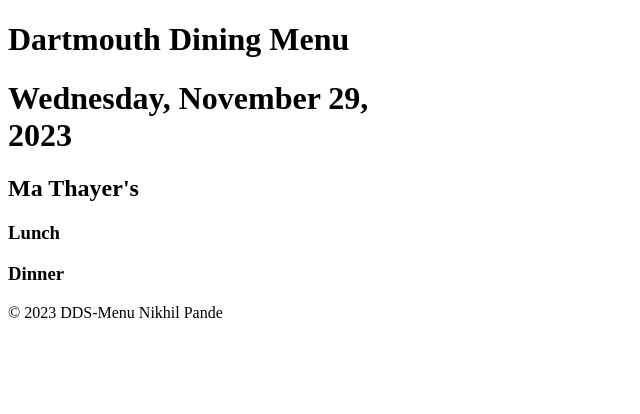
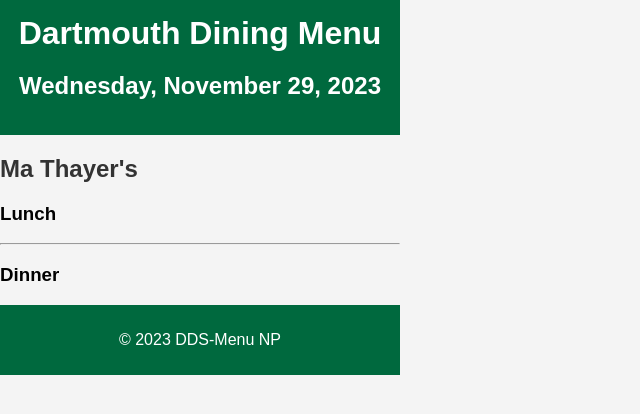
Before and after one commit to NPande25/DDS-Daily-Menu, a Django app: page / in a window 1280 px wide. Shown: the top 414 px of the page, without its empty margins (0-640 px from the left). Run offline with Django 4.2, Linux system fonts and the light colour scheme; data that the repository does not hold is empty.

Commit message:
updated styling

```diff
--- a/menu/dining1.py
+++ b/menu/dining1.py
@@ -1,16 +1,26 @@
 import json
 import requests
 import datetime
+import pytz
 
 
 def get_menu():
-    # get today's date
-    year = datetime.date.today().year
-    month = datetime.date.today().month
-    day = datetime.date.today().day
+    # # get today's date
+    # year = datetime.date.today().year
+    # month = datetime.date.today().month
+    # day = datetime.date.today().day
+
+    local_timezone = pytz.timezone('EST')  # Replace 'Your_Local_Timezone' with your actual time zone
+    today = datetime.datetime.now(local_timezone).date()
+
+    # print(today)
 
     # build url
-    url = f'https://menu.dartmouth.edu/menuapi/mealitems?dates={year}{month:02d}{day:02d}'
+    url = f'https://menu.dartmouth.edu/menuapi/mealitems?dates={today.year}{today.month:02d}{today.day:02d}'
+
+    # print(month)
+    # print(day)
+    print(url)
 
     # make request to the API
     response = requests.get(url)
@@ -63,3 +73,6 @@
         print(f"Error: {response.status_code}, {response.text}")
 
         return [], []
+
+
+print(get_menu())
--- /dev/null
+++ b/menu/static/styles.css
@@ -0,0 +1,48 @@
+/* styles.css */
+
+body {
+    font-family: 'Arial', sans-serif;
+    margin: 0;
+    padding: 0;
+    background-color: #f4f4f4;
+}
+
+.header-container {
+    background-color: #00693E;
+    color: #fff;
+    padding: 15px;
+    text-align: center;
+}
+
+.title {
+    margin: 0;
+}
+
+.menu-title {
+    /* color: #00693E; */
+    color: "white"
+}
+
+.section-title {
+    color: #333;
+}
+
+.menu-list {
+    list-style-type: disc;
+}
+
+.menu-list li {
+    margin-bottom: 10px;
+}
+
+/* .load {
+    list-style-type: disc;
+    padding: 0;
+} */
+
+.footer-container {
+    background-color: #00693E;
+    color: #fff;
+    padding: 10px;
+    text-align: center;
+}
--- a/menu/templates/menu/index.html
+++ b/menu/templates/menu/index.html
@@ -3,43 +3,47 @@
 
 <head>
     <meta charset="UTF-8">
-    <meta name="viewport" content="width=device-width, initial-scale=2.0">
+    <meta name="viewport" content="width=device-width, initial-scale=1.0">
     <title>Dartmouth Dining Menu</title>
+    <link rel="stylesheet" href="../../static/styles.css"> <!-- Link to your external CSS file -->
     <script src="../../static/main.js" defer></script>
     <script src="../../static/date-script.js" defer></script>
-
-    <!-- Add any additional styles or scripts here -->
 </head>
 
-<body style="width: 400px; height: 300px;">
+<body style="width: 400px; height:  300px;">
     <header>
-        <h1>Dartmouth Dining Menu</h1>
-        <h1 id="menu-title"></h1>
+        <div class="header-container">
+            <h1 class="title">Dartmouth Dining Menu</h1>
+            <h2 id="menu-title"></h2>
+        </div>
     </header>
 
     <main>
         <section>
-            <h2>Ma Thayer's</h2>
+            <h2 class="section-title">Ma Thayer's</h2>
             <div id="lunch-menu">
-                <h3>Lunch</h3>
-                <ul id="lunch-items">
+                <h3 class="meal-title">Lunch</h3>
+                <ol id="lunch-items" class="menu-list">
+                    <li class="load">items loading...</li>
                     <!-- Lunch menu items will be dynamically inserted here -->
-                </ul>
+                </ol>
             </div>
-
+            <hr>
             <div id="dinner-menu">
-                <h3>Dinner</h3>
-                <ul id="dinner-items">
+                <h3 class="meal-title">Dinner</h3>
+                <ol id="dinner-items" class="menu-list">
+                    <li>items loading...</li>
                     <!-- Dinner menu items will be dynamically inserted here -->
-                </ul>
+                </ol>
             </div>
         </section>
     </main>
 
     <footer>
-        <p>&copy; 2023 DDS-Menu Nikhil Pande</p>
+        <div class="footer-container">
+            <p>&copy; 2023 DDS-Menu NP</p>
+        </div>
     </footer>
-
 </body>
 
 </html>
```
